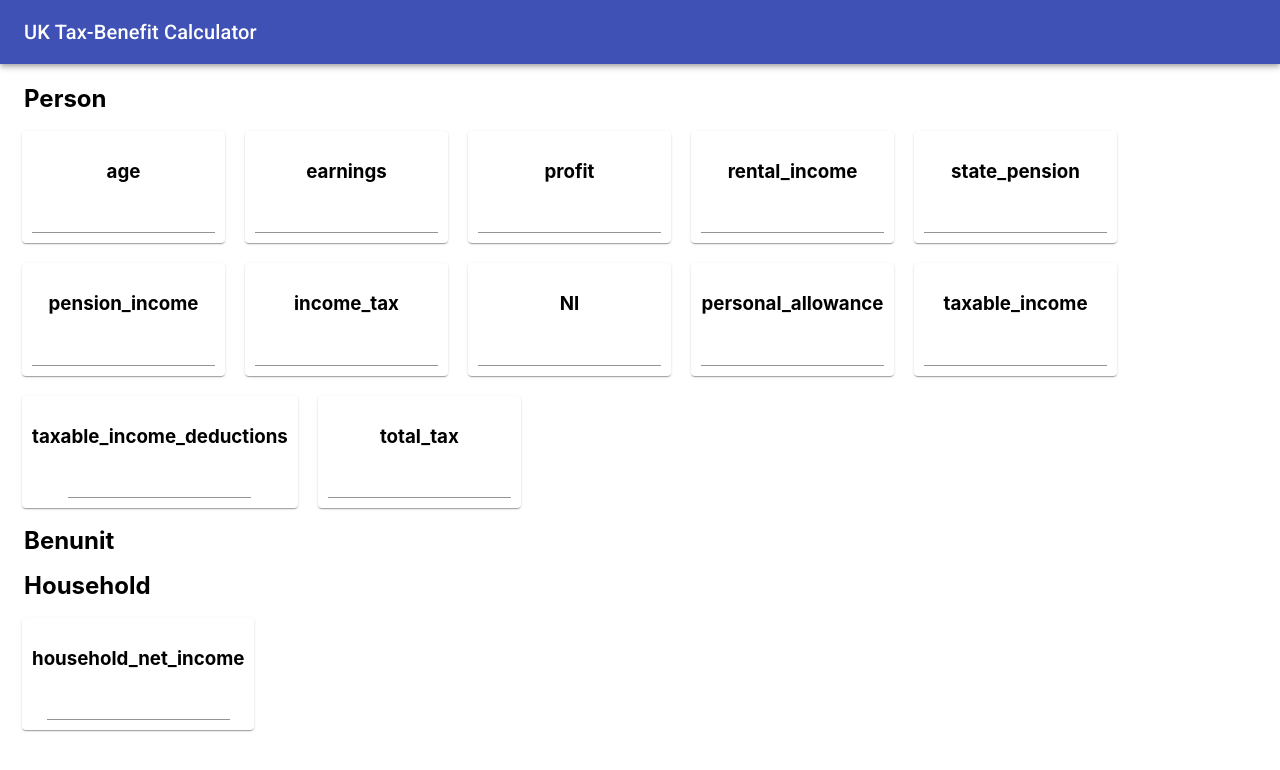
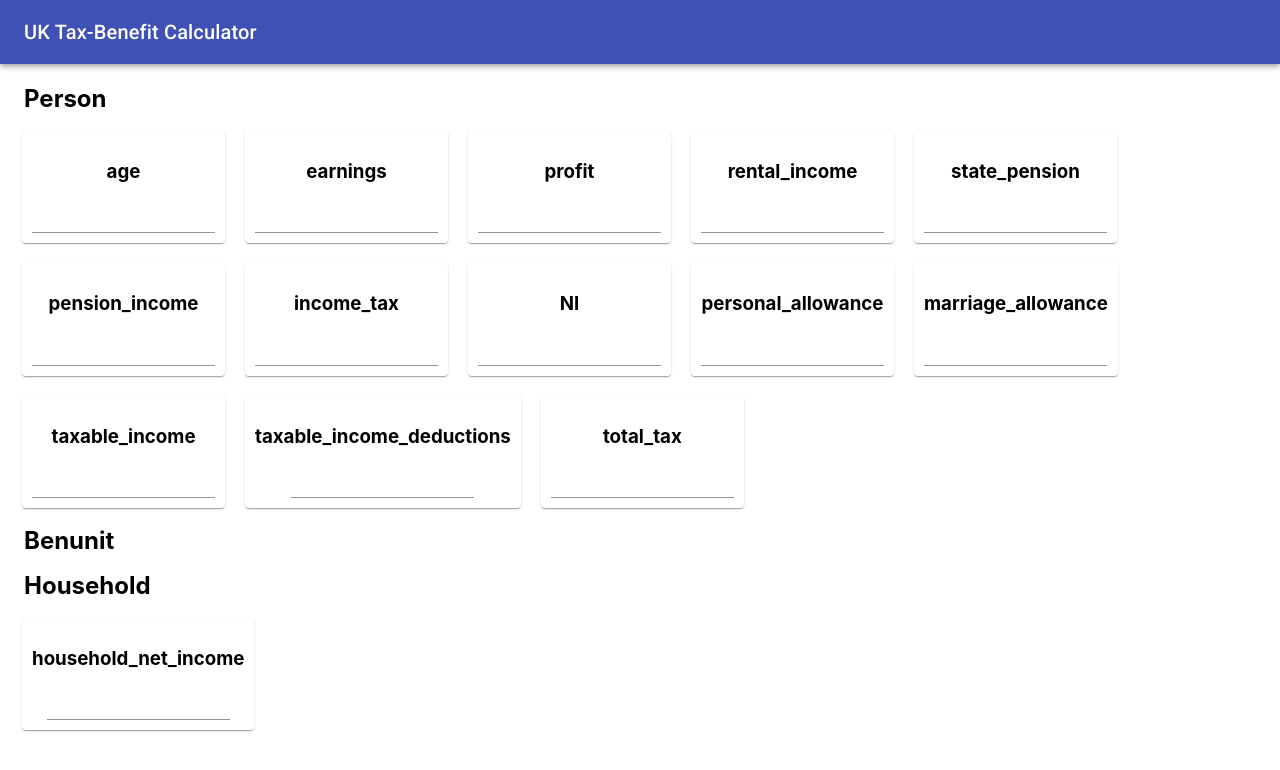
Before and after one commit to nikhilwoodruff/openfisca-uk-ui-old, a React (Create React App) app: page / in a window 1280 px wide. Shown: the top 770 px of the page. Built offline with nearby package versions, Linux system fonts and the light colour scheme; no server answers.

Commit message:
Add marriage allowance

```diff
--- a/src/App.js
+++ b/src/App.js
@@ -47,6 +47,7 @@ class VariableGrid extends React.Component {
           income_tax: {2020: null},
           NI: {2020: null},
           personal_allowance: {2020: null},
+          marriage_allowance: {2020: null},
           taxable_income: {2020: null},
           taxable_income_deductions: {2020: null},
           total_tax: {2020: null},
```
